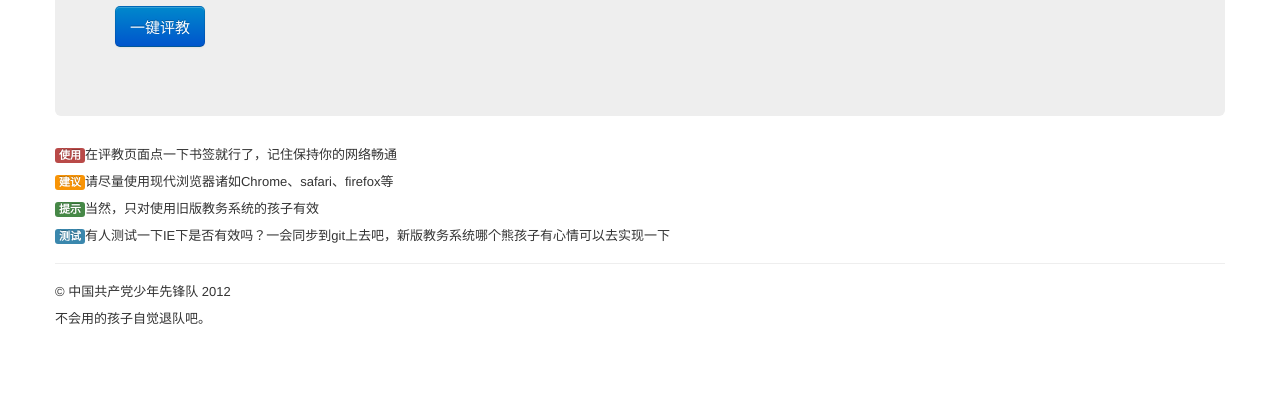
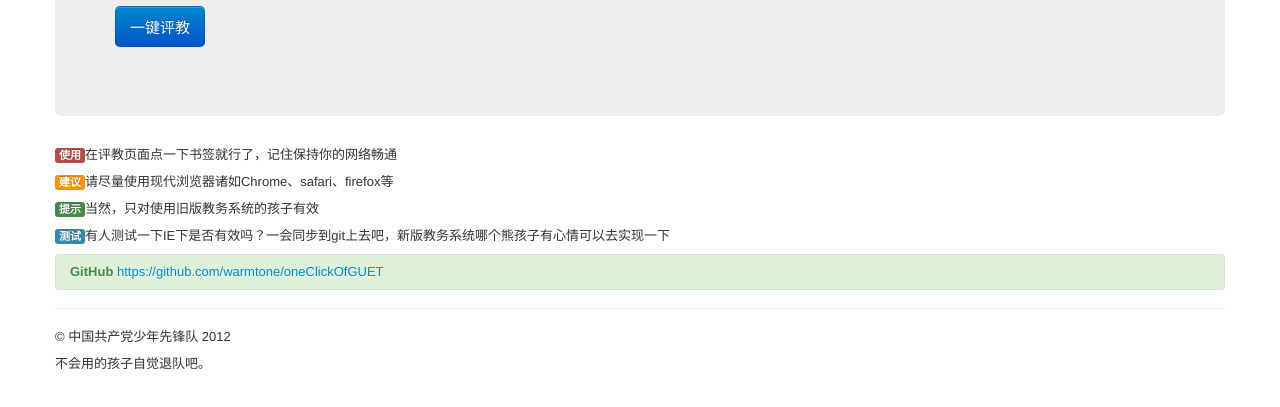
Before and after one commit to warmtone/oneClickOfGUET, a plain HTML site: page 1/index.html in a window 1280 px wide. Shown: the part 237-644 px from the top of the page. Drawn offline with nearby package versions, Linux system fonts and the light colour scheme.

Commit message:
add git link

```diff
--- a/1/index.html
+++ b/1/index.html
@@ -57,6 +57,9 @@
       <p><span class="label label-success">提示</span>当然，只对使用旧版教务系统的孩子有效</p>
       <p><span class="label label-info">测试</span>有人测试一下IE下是否有效吗？一会同步到git上去吧，新版教务系统哪个熊孩子有心情可以去实现一下</p>
 
+      <div class="alert alert-success"><strong>GitHub</strong>
+        <a href="https://github.com/warmtone/oneClickOfGUET" target="_blank">https://github.com/warmtone/oneClickOfGUET</a>
+      </div>
 
       <hr>
 
```
